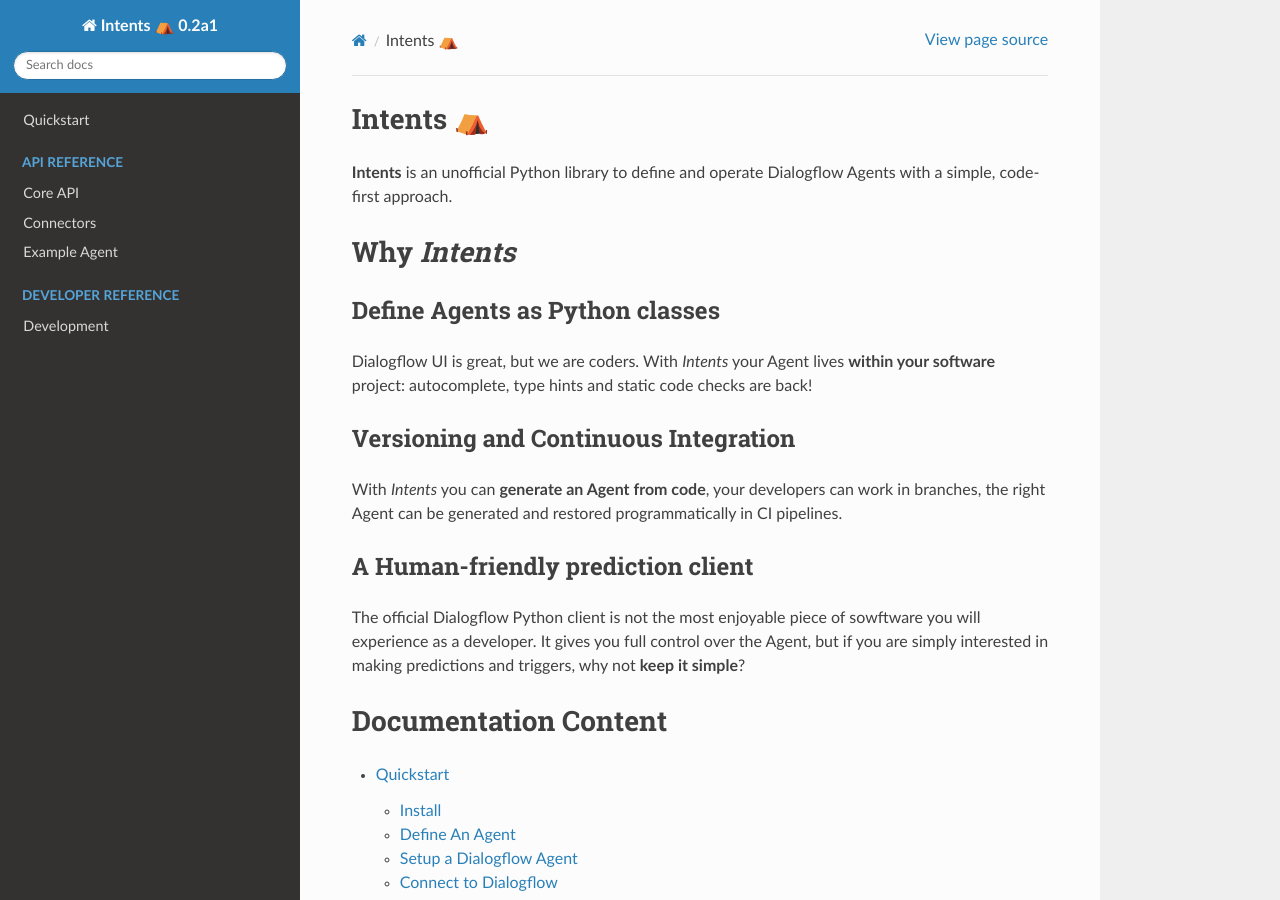
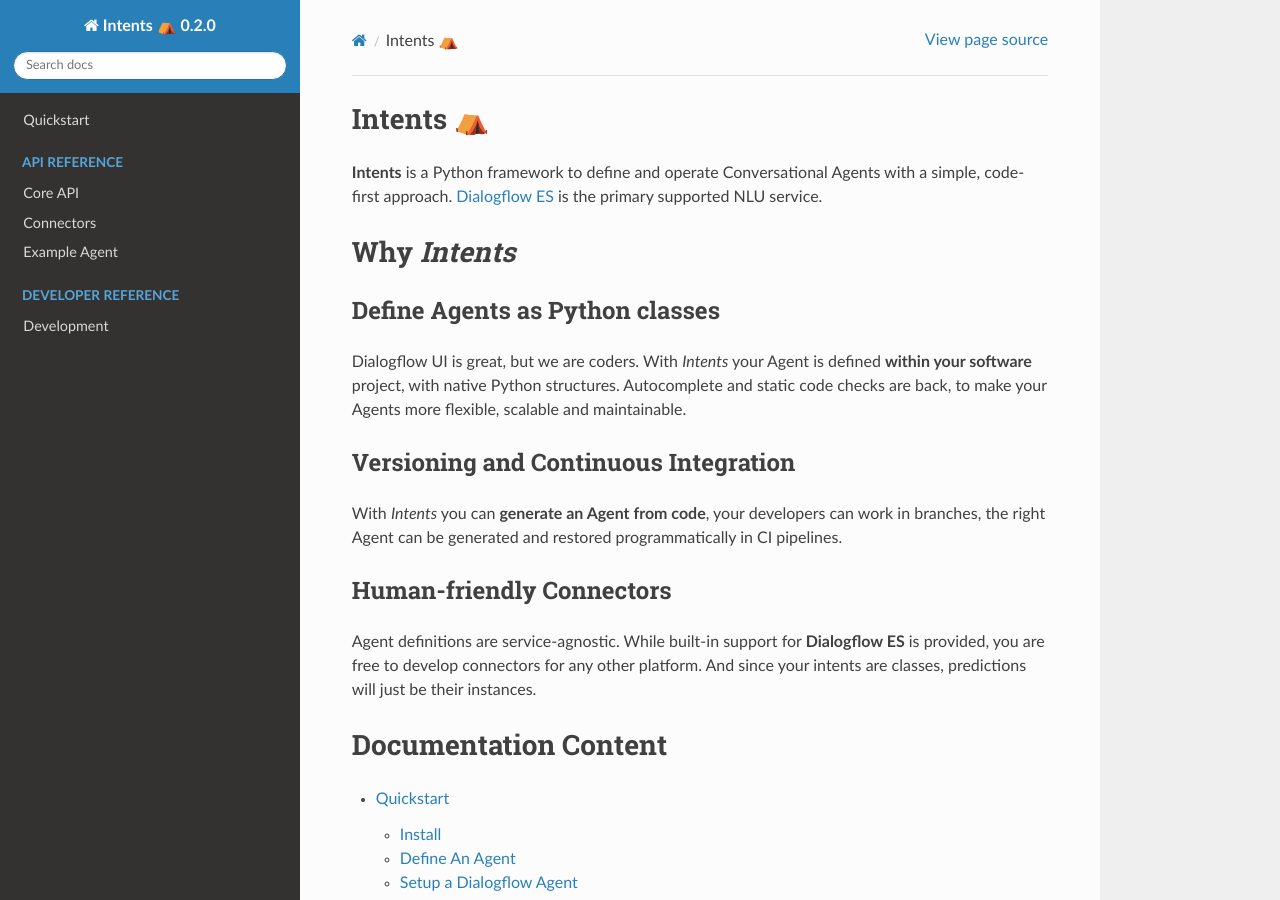
Before and after one commit to dariowho/intents, a Sphinx documentation site: the page built from docs/source/index.rst, in a window 1280 px wide and 900 px high. Built offline with Sphinx 7.4.7 and the Read the Docs theme 2.0.0, drawn with Linux system fonts in a browser that asks for light colours.

```diff
--- a/docs/source/index.rst
+++ b/docs/source/index.rst
@@ -1,15 +1,19 @@
 Intents ⛺
 ==========
-**Intents** is an unofficial Python library to define and operate Dialogflow Agents with a simple,
-code-first approach.
+
+**Intents** is a Python framework to define and operate Conversational
+Agents with a simple, code-first approach. `Dialogflow ES <https://dialogflow.cloud.google.com/>`_ is the primary
+supported NLU service.
 
 Why *Intents*
 =============
 
 Define Agents as Python classes
 -------------------------------
-Dialogflow UI is great, but we are coders. With *Intents* your Agent lives **within your software** project:
-autocomplete, type hints and static code checks are back!
+Dialogflow UI is great, but we are coders. With *Intents* your Agent is defined
+**within your software** project, with native Python structures. Autocomplete and
+static code checks are back, to make your Agents more flexible, scalable and
+maintainable.
 
 Versioning and Continuous Integration
 -------------------------------------
@@ -17,12 +21,11 @@ With *Intents* you can **generate an Agent from code**, your developers
 can work in branches, the right Agent can be generated and restored
 programmatically in CI pipelines.
 
-A Human-friendly prediction client
-----------------------------------
-The official Dialogflow Python client is not the most enjoyable piece of
-sowftware you will experience as a developer. It gives you full control over the
-Agent, but if you are simply interested in making
-predictions and triggers, why not **keep it simple**?
+Human-friendly Connectors
+-------------------------
+Agent definitions are service-agnostic. While built-in support for **Dialogflow ES**
+is provided, you are free to develop connectors for any other platform. And
+since your intents are classes, predictions will just be their instances.
 
 Documentation Content
 =====================
--- a/docs/source/quickstart.rst
+++ b/docs/source/quickstart.rst
@@ -9,7 +9,7 @@ Install
 
 .. code-block:: sh
 
-    pip install intents==0.2a1
+    pip install intents
 
 Define An Agent
 ---------------
--- a/intents/__init__.py
+++ b/intents/__init__.py
@@ -2,7 +2,7 @@ from abc import ABC, abstractmethod
 from dataclasses import dataclass
 from typing import List
 
-__version__ = "0.2a1"
+__version__ = "0.2.0"
 
 class SessionEntity:
 
--- a/pyproject.toml
+++ b/pyproject.toml
@@ -1,6 +1,6 @@
 [tool.poetry]
 name = "intents"
-version = "0.2a1"
+version = "0.2.0"
 description = "Define and operate Dialogflow Agents with a simple, code-first, approach"
 authors = ["Dario <dario.chi@inventati.org>"]
 license = "Apache-2.0"
```
Also changed, not shown: CHANGELOG.md (+1 -1 lines), README.md (+10 -9 lines), 2 other files.
